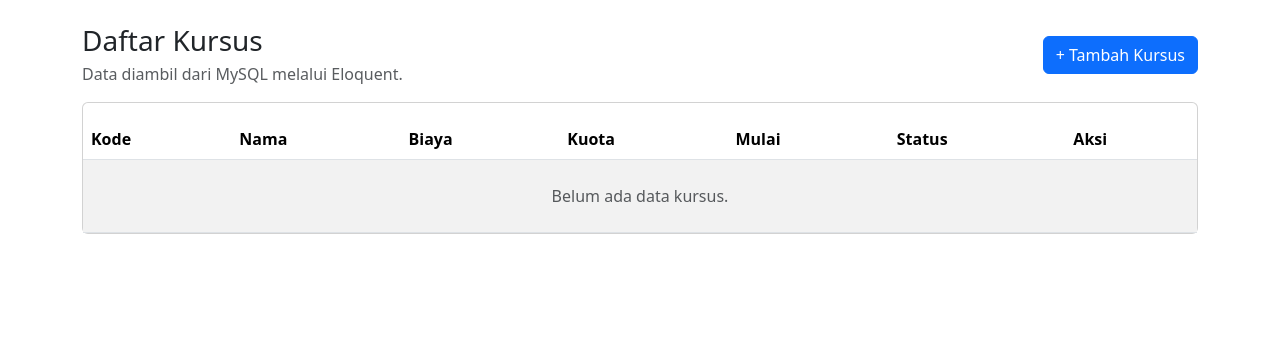
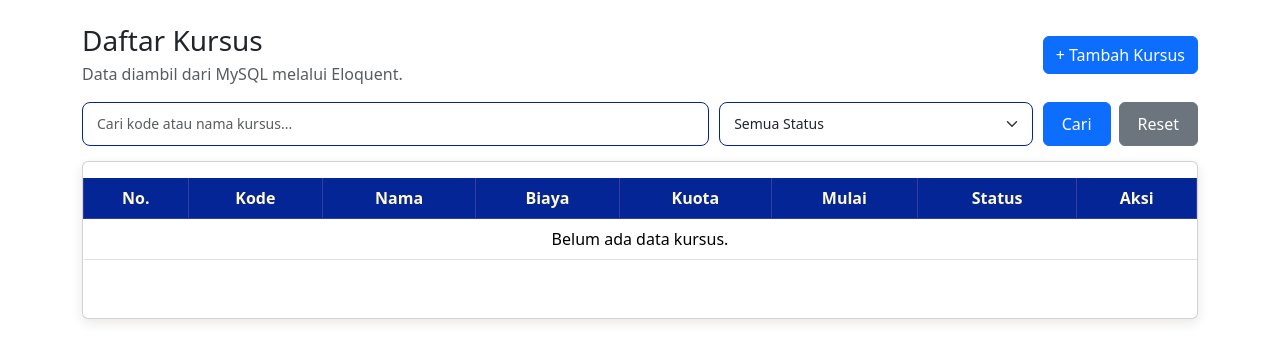
Before and after one commit to dwifayraj-228/kursusku-laravel, a Laravel app: page /courses in a window 1280 px wide. Shown: the part 165-527 px from the top of the page. Run offline with Laravel 12, Linux system fonts and the light colour scheme; data that the repository does not hold is empty; style sheets or scripts are compiled from the project's sources.

Commit message:
Update fitur pencarian filter dan pagination

```diff
--- a/app/Http/Controllers/CourseController.php
+++ b/app/Http/Controllers/CourseController.php
@@ -9,10 +9,28 @@ use Illuminate\Http\Request;
 
 class CourseController extends Controller
 {
-    public function index()
+    public function index(Request $request)
     {
-        $courses = Course::latest()->get();
-        return view('courses.index', compact('courses'));
+        $search = trim((string) $request->query('q'));
+        $status = trim((string) $request->query('status'));
+
+        $allowedStatuses = ['open', 'closed', 'draft'];
+
+        $courses = Course::query()
+            ->when($search !== '', function ($query) use ($search) {
+                $query->where(function ($q) use ($search) {
+                    $q->where('code', 'like', "%{$search}%")
+                      ->orWhere('name', 'like', "%{$search}%");
+                });
+            })
+            ->when(in_array($status, $allowedStatuses, true), function ($query) use ($status) {
+                $query->where('status', $status);
+            })
+            ->orderBy('name')
+            ->paginate(10)
+            ->withQueryString();
+
+        return view('courses.index', compact('courses', 'search', 'status'));
     }
 
     public function create()
@@ -23,7 +41,9 @@ class CourseController extends Controller
     public function store(StoreCourseRequest $request)
     {
         Course::create($request->validated());
-        return to_route('courses.index')->with('success', 'Kursus berhasil ditambahkan.');
+
+        return redirect()->route('courses.index')
+            ->with('success', 'Kursus berhasil ditambahkan.');
     }
 
     public function show(Course $course)
@@ -39,12 +59,16 @@ class CourseController extends Controller
     public function update(UpdateCourseRequest $request, Course $course)
     {
         $course->update($request->validated());
-        return to_route('courses.show', $course)->with('success', 'Kursus berhasil diperbarui.');
+
+        return redirect()->route('courses.index')
+            ->with('success', 'Kursus berhasil diperbarui.');
     }
 
     public function destroy(Course $course)
     {
         $course->delete();
-        return to_route('courses.index')->with('success', 'Kursus berhasil dihapus.');
+
+        return redirect()->route('courses.index')
+            ->with('success', 'Kursus berhasil dihapus.');
     }
 }
--- a/resources/views/courses/index.blade.php
+++ b/resources/views/courses/index.blade.php
@@ -1,15 +1,220 @@
+
 @extends('layouts.app')
 
 @section('title', 'Daftar Kursus')
 
 @section('content')
+
+<style>
+.course-table-card {
+    margin-top: 15px;
+    margin-bottom: 8px;
+    border: none;
+    border-radius: 10px;
+    overflow: hidden;
+    box-shadow: 0 4px 12px rgba(53, 25, 3, 0.10);
+}
+
+.course-actions {
+    display: flex;
+    align-items: center;
+    gap: 5px;
+    white-space: nowrap;
+}
+
+.course-actions a,
+.course-actions button {
+    display: inline-block;
+    padding: 5px 8px;
+    border-radius: 6px;
+    font-size: 11px;
+    font-weight: 600;
+    text-decoration: none;
+    cursor: pointer;
+    transition: 0.2s;
+}
+
+.course-actions form {
+    margin: 0;
+}
+
+.course-actions a.btn-course-detail {
+    background-color: #ffffff;
+    color: #273f8d;
+    border: 1px solid #273f8d;
+}
+
+.course-actions a.btn-course-edit {
+    background-color: #ffffff;
+    color: rgb(152, 155, 3);
+    border: 1px solid rgb(152, 155, 3);
+}
+
+.course-actions button.btn-course-delete {
+    background-color: rgb(248, 7, 7);
+    color: #ffffff;
+    border: 1px solid rgb(240, 233, 233);
+}
+
+.course-actions a:hover,
+.course-actions button:hover {
+    filter: brightness(0.9);
+}
+
+.course-table-card th,
+.course-table-card td {
+    vertical-align: middle;
+    padding: 12px 10px;
+}
+
+.course-filter {
+    display: grid;
+    grid-template-columns: minmax(0, 2fr) minmax(220px, 1fr) auto;
+    gap: 10px;
+    align-items: center;
+    margin-top: 12px;
+    margin-bottom: 0;
+}
+
+.course-filter input,
+.course-filter select {
+    box-sizing: border-box;
+    width: 100%;
+    height: 44px;
+    border: 1px solid #032596;
+    border-radius: 8px;
+    font-size: 14px;
+    line-height: normal;
+}
+
+.course-filter input {
+    padding: 10px 14px;
+}
+
+.course-filter select {
+    padding: 8px 35px 8px 14px;
+}
+
+.course-filter-buttons {
+    display: flex;
+    align-items: center;
+    gap: 8px;
+}
+
+.course-filter-buttons .btn {
+    display: inline-flex;
+    align-items: center;
+    justify-content: center;
+    box-sizing: border-box;
+    height: 44px;
+    margin: 0;
+    padding: 0 18px;
+    white-space: nowrap;
+    line-height: 1;
+}
+
+@media (max-width: 768px) {
+    .course-filter {
+        grid-template-columns: 1fr;
+    }
+
+    .course-filter-buttons {
+        justify-content: flex-start;
+    }
+}
+
+.course-pagination {
+    display: flex;
+    justify-content: flex-end;
+    margin: 12px 0 30px;
+    font-size: 13px;
+}
+
+.course-pagination nav {
+    display: flex;
+    flex-direction: column;
+    align-items: flex-end;
+    gap: 8px;
+}
+
+.course-pagination ul,
+.course-pagination .pagination {
+    display: flex !important;
+    flex-direction: row !important;
+    align-items: center;
+    gap: 5px;
+    list-style: none !important;
+    padding: 0 !important;
+    margin: 0 !important;
+}
+
+.course-pagination li {
+    display: inline-flex;
+    list-style: none !important;
+}
+
+.course-pagination .page-link {
+    min-width: 32px;
+    height: 32px;
+    display: flex;
+    align-items: center;
+    justify-content: center;
+    padding: 5px 9px;
+    font-size: 13px;
+    color: #032596;
+    background: #fffbea;
+    border: 1px solid #4c4ebd;
+    border-radius: 5px;
+    text-decoration: none;
+}
+
+.course-pagination .page-item.active .page-link {
+    color: white;
+    background: #032596;
+    border-color: #032596;
+}
+
+.course-pagination .page-item.disabled .page-link {
+    color: #ffffff;
+    background: #f5f5f5;
+}
+
+.course-table-card .table thead th {
+    background: #032596 !important;
+    color: #fff9cf !important;
+    border: 1px solid #323da4 !important;
+    border-radius: 0 !important;
+    box-shadow: none !important;
+}
+
+.course-table-card .table thead tr:first-child th {
+    border-top: 0 !important;
+}
+
+.course-table-card .table thead th:last-child {
+    border-top-right-radius: 0 !important;
+    border-bottom-right-radius: 0 !important;
+}
+
+.course-table-card thead th {
+    text-align: center;
+    vertical-align: middle;
+}
+</style>
+
 <div class="container py-4">
+
     <div class="d-flex justify-content-between align-items-center mb-3">
         <div>
             <h1 class="h3 mb-1">Daftar Kursus</h1>
-            <p class="text-muted mb-0">Data diambil dari MySQL melalui Eloquent.</p>
+            <p class="text-muted mb-0">
+                Data diambil dari MySQL melalui Eloquent.
+            </p>
         </div>
-        <a href="{{ route('courses.create') }}" class="btn btn-primary">+ Tambah Kursus</a>
+
+        <a href="{{ route('courses.create') }}" class="btn btn-primary">
+            + Tambah Kursus
+        </a>
     </div>
 
     @if (session('success'))
@@ -18,24 +223,50 @@
         </div>
     @endif
 
-    <div class="card">
-        <div class="card-body p-0">
+    <form action="{{ route('courses.index') }}" method="GET" class="course-filter">
+
+        <input
+            type="text"
+            name="q"
+            class="form-control"
+            placeholder="Cari kode atau nama kursus..."
+            value="{{ $search }}"
+        >
+
+        <select name="status" class="form-select">
+            <option value="">Semua Status</option>
+            <option value="open" {{ ($status ?? '') === 'open' ? 'selected' : '' }}>Open</option>
+            <option value="closed" {{ ($status ?? '') === 'closed' ? 'selected' : '' }}>Closed</option>
+            <option value="draft" {{ ($status ?? '') === 'draft' ? 'selected' : '' }}>Draft</option>
+        </select>
+
+        <div class="course-filter-buttons">
+            <button type="submit" class="btn btn-primary">Cari</button>
+            <a href="{{ route('courses.index') }}" class="btn btn-secondary">Reset</a>
+        </div>
+
+    </form>
+
+    <div class="card course-table-card">
         <div class="table-responsive">
-                <table class="table table-striped mb-0">
+            <table class="table">
                 <thead>
                     <tr>
+                        <th>No.</th>
                         <th>Kode</th>
                         <th>Nama</th>
                         <th>Biaya</th>
                         <th>Kuota</th>
                         <th>Mulai</th>
                         <th>Status</th>
-                            <th>Aksi</th> <!-- KOLOM AKSI DITAMBAHKAN -->
+                        <th>Aksi</th>
                     </tr>
                 </thead>
+
                 <tbody>
                     @forelse ($courses as $course)
                         <tr>
+                            <td>{{ $courses->firstItem() + $loop->index }}</td>
                             <td>{{ $course->code }}</td>
                             <td>{{ $course->name }}</td>
                             <td>Rp {{ number_format($course->fee, 0, ',', '.') }}</td>
@@ -43,21 +274,33 @@
                             <td>{{ $course->start_date->format('d/m/Y') }}</td>
                             <td>{{ ucfirst($course->status) }}</td>
                             <td>
-                                    <!-- TOMBOL AKSI DITAMBAHKAN -->
-                                    <div class="d-flex gap-1">
-                                        <a href="{{ route('courses.show', $course) }}" class="btn btn-sm btn-outline-primary">Detail</a>
-                                        <a href="{{ route('courses.edit', $course) }}" class="btn btn-sm btn-outline-warning">Edit</a>
-                                        <form method="POST" action="{{ route('courses.destroy', $course) }}" onsubmit="return confirm('Hapus kursus ini?')">
+                                <div class="course-actions">
+                                    <a href="{{ route('courses.show', $course) }}" class="btn-course-detail">
+                                        Detail
+                                    </a>
+
+                                    <a href="{{ route('courses.edit', $course) }}" class="btn-course-edit">
+                                        Edit
+                                    </a>
+
+                                    <form action="{{ route('courses.destroy', $course) }}" method="POST">
                                         @csrf
                                         @method('DELETE')
-                                            <button type="submit" class="btn btn-sm btn-danger">Hapus</button>
+
+                                        <button
+                                            type="submit"
+                                            class="btn-course-delete"
+                                            onclick="return confirm('Yakin ingin menghapus kursus ini?')"
+                                        >
+                                            Hapus
+                                        </button>
                                     </form>
                                 </div>
                             </td>
                         </tr>
                     @empty
                         <tr>
-                                <td colspan="7" class="text-center py-4 text-muted">
+                            <td colspan="8" class="text-center">
                                 Belum ada data kursus.
                             </td>
                         </tr>
@@ -65,7 +308,12 @@
                 </tbody>
             </table>
         </div>
+
+        <div class="course-pagination">
+            {{ $courses->links('pagination::bootstrap-5') }}
         </div>
     </div>
+
 </div>
+
 @endsection
```
Also changed, not shown: evidance/week-13/08-ai-usage.md (added, +28 -0 lines), evidance/week-13/01-course-index.png (added), evidance/week-13/02-zero-results.png (added), evidance/week-13/03-page-2-filter.png (added), evidance/week-13/04-search-no-js.png (added), evidance/week-13/05-course-controller.png (added), evidance/week-13/06-satu-course-tampil.png (added), 1 other file. Lines whose indentation alone changed are shown as unchanged.
